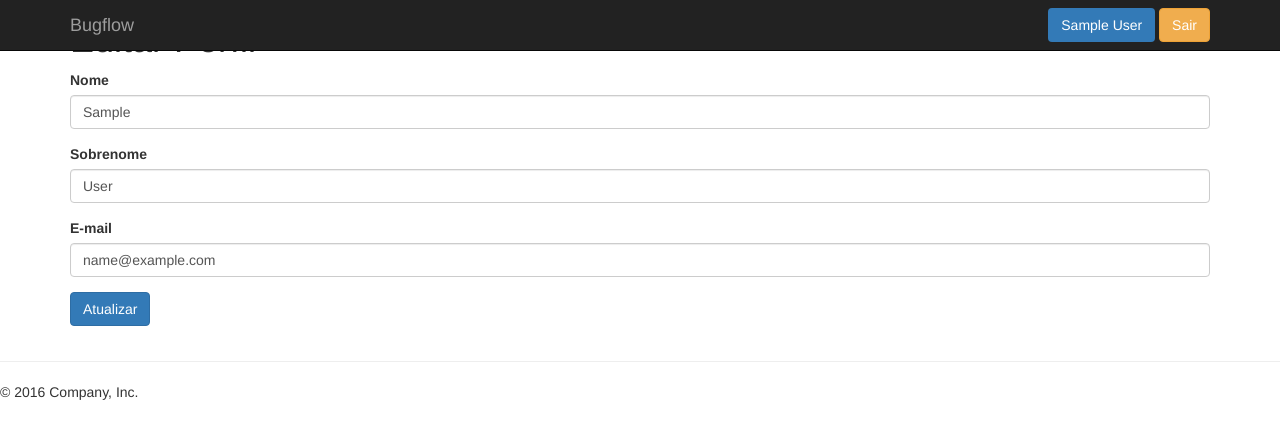
After one commit to fandrefh/bugflow, a Django app: page /accounts/editar/ in a window 1280 px wide. The commit adds this page. Shown: the top 439 px of the page. Run offline with Django 3.2, Linux system fonts and the light colour scheme; the visitor is signed in with stand-in values (Sample User, id 1); data comes from the database, SQL or seed files in the repository; some libraries are stand-ins or nearby versions.

Commit message:
Atualização do perfil do usuário.

```diff
--- a/bugflow/accounts/forms.py
+++ b/bugflow/accounts/forms.py
@@ -17,3 +17,12 @@ class UserForm(forms.ModelForm):
             'first_name',
             'last_name'
         )
+
+class EditUserForm(forms.ModelForm):
+    class Meta:
+        model = User
+        fields = [
+            'first_name',
+            'last_name',
+            'email'
+        ]
--- a/bugflow/accounts/urls.py
+++ b/bugflow/accounts/urls.py
@@ -6,6 +6,7 @@ app_name = 'accounts'
 
 urlpatterns = [
     path('novo/', views.add_user, name='add-user'),
+    path('editar/', views.edit_user, name='edit-user'),
     path('login/', views.user_login, name='user-login'),
     path('logout/', views.user_logout, name='user-logout'),
     path('profile/', views.user_profile, name='user-profile'),
--- a/bugflow/accounts/views.py
+++ b/bugflow/accounts/views.py
@@ -1,10 +1,10 @@
-from django.shortcuts import render, redirect
+from django.shortcuts import render, redirect, get_object_or_404
 from django.contrib import messages
 from django.contrib.auth import authenticate, login, logout
-from django.http import HttpResponse
 from django.contrib.auth.models import User
+from django.contrib.auth.decorators import login_required
 
-from .forms import UserForm
+from .forms import UserForm, EditUserForm
 
 # Create your views here.
 
@@ -22,6 +22,18 @@ def add_user(request):
     else:
         form = UserForm()
     return render(request, 'accounts/add_user.html', {'form': form})
+
+@login_required
+def edit_user(request):
+    user = get_object_or_404(User, username=request.user)
+    if request.method == 'POST':
+        form = EditUserForm(request.POST, instance=user)
+        if form.is_valid():
+            form.save()
+            messages.success(request, 'Perfil alterado com sucesso.')
+            return redirect('accounts:user-profile')
+    form = EditUserForm(instance=user)
+    return render(request, 'accounts/edit_user.html', {'form': form})
 
 def user_login(request):
     username = request.POST['username']
--- /dev/null
+++ b/bugflow/templates/accounts/edit_user.html
@@ -0,0 +1,54 @@
+{% extends 'base.html' %}
+{% load widget_tweaks %}
+{% block title %} {{ block.super }} - Editar Perfil {% endblock title %}
+{% block body %}
+<div class="container">
+    <h1>Editar Perfil</h1>
+
+    <form method='post'>
+        {% csrf_token %}
+        <div class="form-group">
+            <label for="">Nome</label>
+            {{ form.first_name|add_class:'form-control' }}
+        </div>
+
+        {% if form.first_name.errors %}
+        <div class="form-group">
+            <div class="alert alert-warning" role="alert">
+                {{ form.first_name.errors.as_text }}
+            </div>
+        </div>
+        {% endif %}
+
+        <div class="form-group">
+            <label for="">Sobrenome</label>
+            {{ form.last_name|add_class:'form-control' }}
+        </div>
+
+        {% if form.last_name.errors %}
+        <div class="form-group">
+            <div class="alert alert-warning" role="alert">
+                {{ form.last_name.errors.as_text }}
+            </div>
+        </div>
+        {% endif %}
+
+        <div class="form-group">
+            <label for="">E-mail</label>
+            {{ form.email|add_class:'form-control' }}
+        </div>
+
+        {% if form.email.errors %}
+        <div class="form-group">
+            <div class="alert alert-warning" role="alert">
+                {{ form.email.errors.as_text }}
+            </div>
+        </div>
+        {% endif %}
+
+        <div class="form-group">
+            <button type='submit' class="btn btn-primary">Atualizar</button>
+        </div>
+    </form>
+</div>
+{% endblock body %}
--- a/bugflow/templates/accounts/user_profile.html
+++ b/bugflow/templates/accounts/user_profile.html
@@ -22,5 +22,7 @@
         <p>Sobrenome: {{ user.last_name }}</p>
         <p>Usuário: {{ user.username }}</p>
         <p>E-mail: {{ user.email }}</p>
+        <a href="{% url 'accounts:edit-user' %}" class="btn btn-primary btn-xs">Editar perfil</a>
+        <a href="" class="btn btn-primary btn-xs">Trocar senha</a>
     </div>
 {% endblock body %}
--- a/bugflow/templates/base.html
+++ b/bugflow/templates/base.html
@@ -49,7 +49,9 @@
 
           {% if user.is_authenticated %}
             <div class="navbar-form navbar-right">
-              <span class="btn bg-primary">{{ user.get_full_name|default:user.username }}</span>
+              <a href="{% url 'accounts:user-profile' %}" class="btn bg-primary">
+                {{ user.get_full_name|default:user.username }}
+              </a>
               <a href="{% url 'accounts:user-logout' %}" class="btn btn-warning">Sair</a>
             </div>
           {% else %}
```
